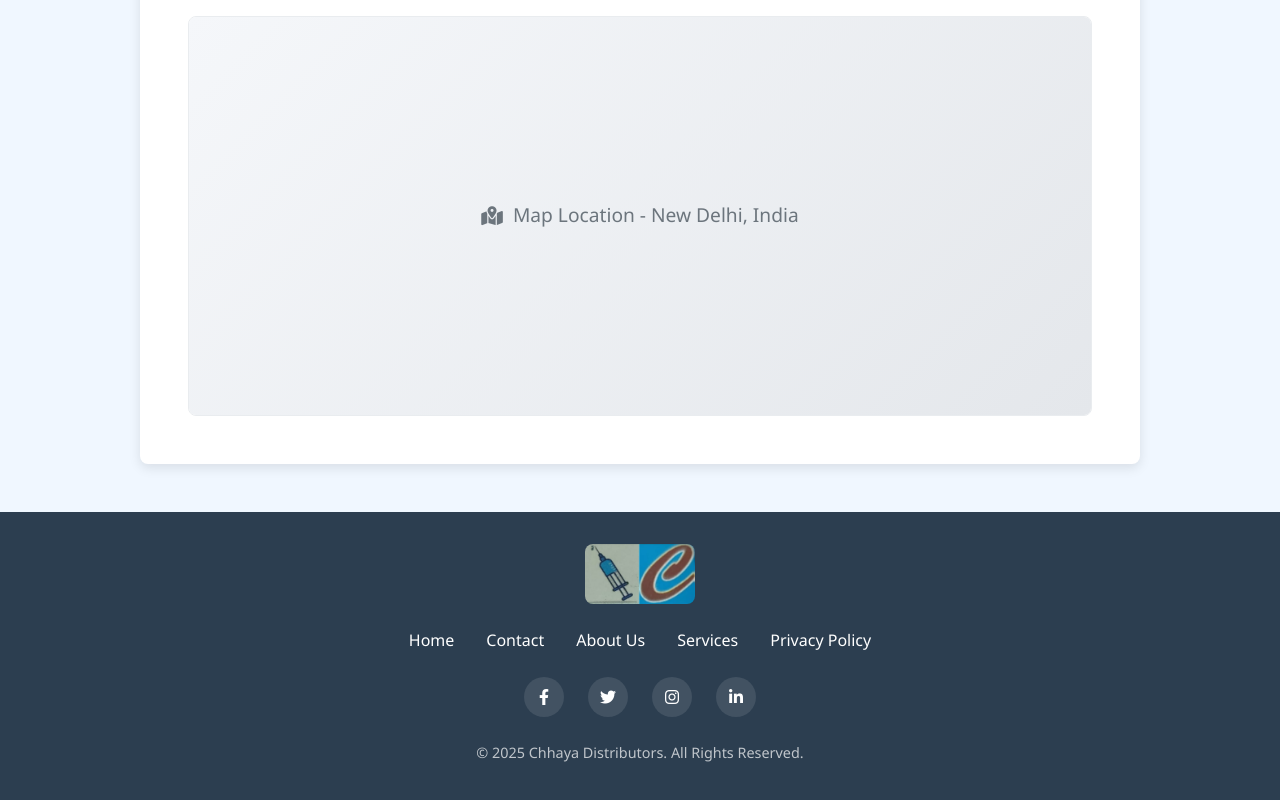
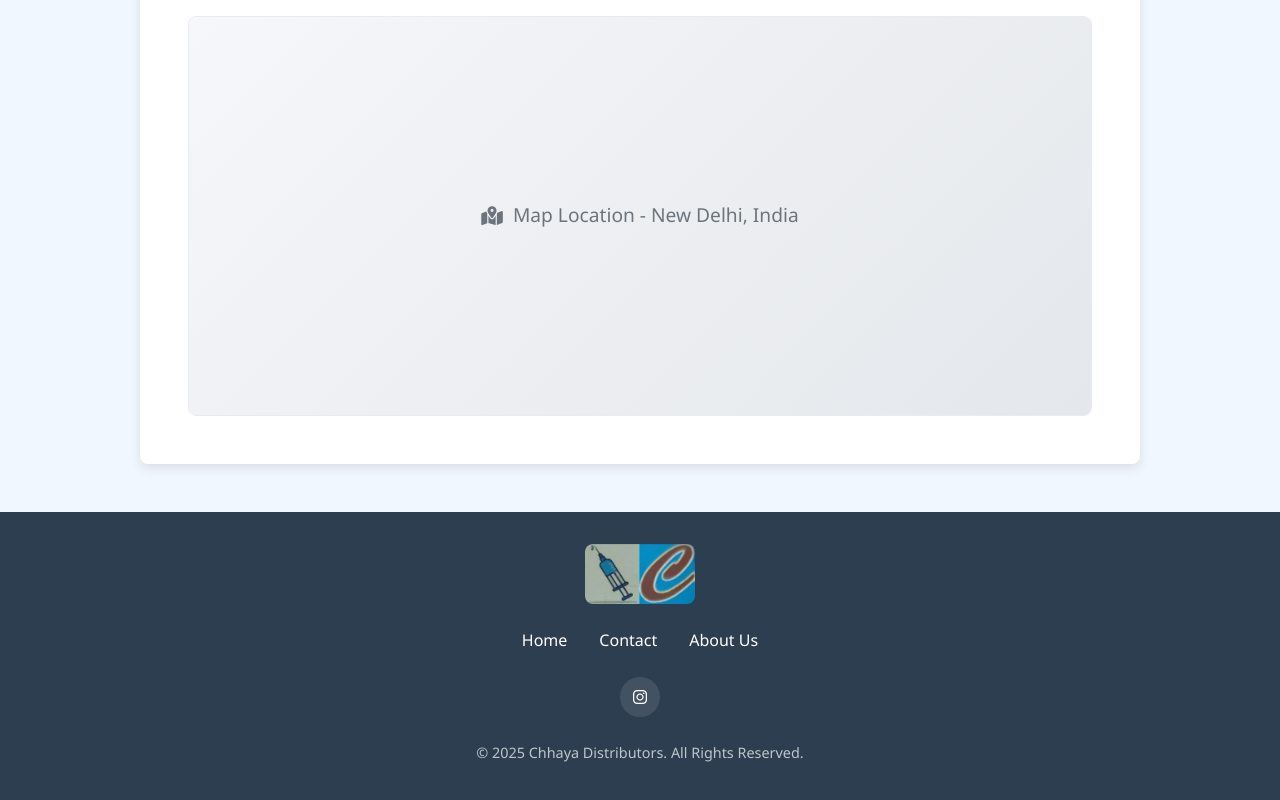
Before and after one commit to Chhaya-Distributors/Home, a plain HTML site: page contact-us/contact-us.html in a window 1280 px wide. Shown: the part 1026-1826 px from the top of the page. Drawn offline with Linux system fonts and the light colour scheme; files whose address does not match are found by name.

Commit message:
Update contact-us.html

```diff
--- a/contact-us/contact-us.html
+++ b/contact-us/contact-us.html
@@ -533,15 +533,10 @@
             <div class="footer-links">
                 <a href="index.html">Home</a>
                 <a href="#" class="active">Contact</a>
-                <a href="#">About Us</a>
-                <a href="#">Services</a>
-                <a href="#">Privacy Policy</a>
+                <a href="About.html">About Us</a>
             </div>
             <div class="social-icons">
-                <a href="#"><i class="fab fa-facebook-f"></i></a>
-                <a href="#"><i class="fab fa-twitter"></i></a>
                 <a href="#"><i class="fab fa-instagram"></i></a>
-                <a href="#"><i class="fab fa-linkedin-in"></i></a>
             </div>
             <p class="copyright">&copy; 2025 Chhaya Distributors. All Rights Reserved.</p>
         </div>
```
